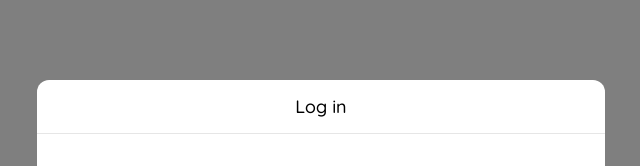
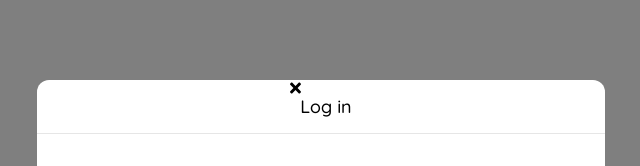
Before and after one commit to rotarsebastian/holiday-house, a React app in the folder client/: page /login in a window 1280 px wide. Both pictures are taken after a click on the button "Open Modal". Shown: the part 125-291 px from the top of the page, 319-959 px from the left. Built offline with nearby package versions, Linux system fonts and the light colour scheme.

Commit message:
more login modal

```diff
--- a/client/package.json
+++ b/client/package.json
@@ -4,6 +4,9 @@
   "homepage": "https://rotarsebastian.github.io/holidayhouse",
   "private": true,
   "dependencies": {
+    "@fortawesome/fontawesome-svg-core": "^1.2.28",
+    "@fortawesome/free-solid-svg-icons": "^5.13.0",
+    "@fortawesome/react-fontawesome": "^0.1.9",
     "@material-ui/core": "^4.9.14",
     "@testing-library/jest-dom": "^4.2.4",
     "@testing-library/react": "^9.3.2",
--- a/client/src/app/components/Login/Login.js
+++ b/client/src/app/components/Login/Login.js
@@ -1,9 +1,11 @@
 import React from 'react';
-import {NavLink} from 'react-router-dom'
+import {NavLink} from 'react-router-dom';
 import customStyles from './Login.module.css';
 import TextField from '@material-ui/core/TextField';
 import Modal from '@material-ui/core/Modal';
 import Button from '@material-ui/core/Button';
+import {FontAwesomeIcon} from '@fortawesome/react-fontawesome';
+import {faTimes} from '@fortawesome/free-solid-svg-icons';
 import {withStyles} from '@material-ui/core/styles';
 
 const EmailTextField = withStyles({
@@ -88,6 +90,7 @@ const LoginModal = () => {
          >
          <div className={customStyles.modalContainer}>
             <div className={customStyles.titleContainer}>
+               <div className={customStyles.closeButton}><FontAwesomeIcon icon={faTimes}/></div>
                <div className={customStyles.loginTitle}>
                   <p>Log in</p>
                </div>
--- a/client/src/app/components/Login/Login.module.css
+++ b/client/src/app/components/Login/Login.module.css
@@ -45,3 +45,9 @@ a {
 a:hover {
    text-decoration: underline;
 }
+
+.closeButton {
+   width:10px;
+   display: flex;
+
+}
```
